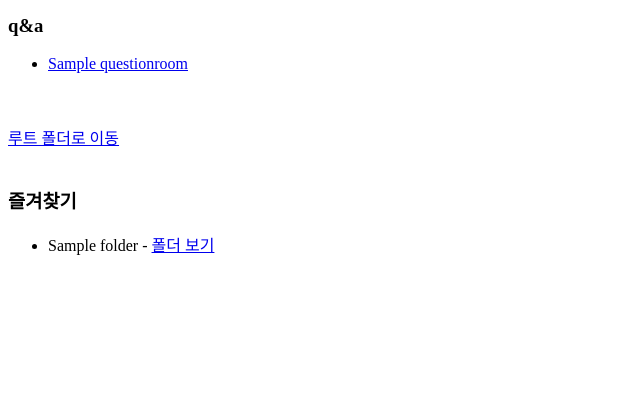
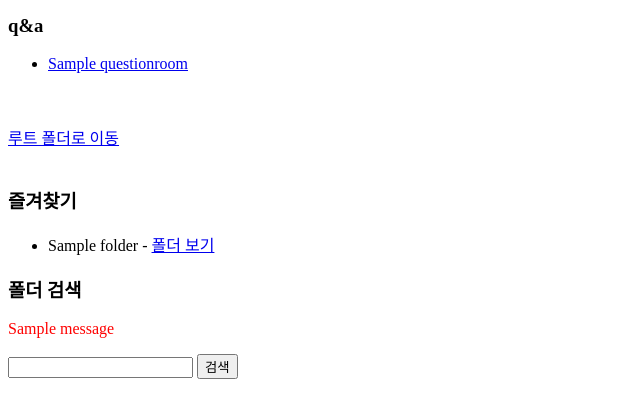
Before and after one commit to 2024-HERETHON/2024-Herethon-2, a Django app: page /folder/1/ in a window 1280 px wide. Shown: the part 282-700 px from the top of the page, without its empty margins (0-640 px from the left). Run offline with Django 5.2, Linux system fonts and the light colour scheme; a user stored in the database is signed in; tables that the repository leaves empty hold one stand-in row (values such as "Sample post"); one stand-in notice (Sample message) is shown.

Commit message:
Feat: 폴더 검색

```diff
--- a/StuckProject/quiz/templates/quiz/view_folder.html
+++ b/StuckProject/quiz/templates/quiz/view_folder.html
@@ -58,12 +58,36 @@
     {% endif %}
     <br><br>
 
+    <!-- 즐겨찾기 -->
     <h3>즐겨찾기</h3>
     <ul>
         {% for scrap in scraps %}
             <li>{{ scrap.folder.name }} - <a href="{% url 'quiz:folder-view' folder_id=scrap.folder.id %}">폴더 보기</a></li>
         {% endfor %}
     </ul>
+
+    <!-- 폴더 검색 -->
+     <h3>폴더 검색</h3>
+     {% if messages %}
+
+            {% for message in messages %}
+                <p style="color:red">{{ message }}</p>
+            {% endfor %}
+
+    {% endif %}
+     {% if folder %}
+        <form action="{% url 'quiz:search-folder' folder.id %}">
+            {% csrf_token %}
+            <input name="search_folder_name" type="text">
+            <button>검색</button>
+        </form>
+    {% else %}
+        <form action="{% url 'quiz:search-folder' 0 %}">
+            {% csrf_token %}
+            <input name="search_folder_name" type="text">
+            <button>검색</button>
+        </form>
+    {% endif %}
 
     <script>
         function drag(event) {
--- a/StuckProject/quiz/urls.py
+++ b/StuckProject/quiz/urls.py
@@ -12,6 +12,7 @@ urlpatterns = [
     path('folder/move/<int:folder_id>/to/<int:parent_id>/', move_folder, name='move-folder'),
     path('quiz/move/<int:current_folder_id>/<int:quiz_id>/to/<int:move_folder_id>/', move_quiz, name='move-quiz'),
     path('select-folder/<int:folder_id>/', select_folder, name='select-folder'),
+    path('search-folder/<int:folder_id>/', search_folder, name="search-folder"),
 
     # 퀴즈
     path('folder/<int:folder_id>/create-quiz/', create_question, name = 'create-quiz'),
--- a/StuckProject/quiz/views.py
+++ b/StuckProject/quiz/views.py
@@ -3,6 +3,7 @@ from django.contrib.auth.decorators import login_required
 from .models import *
 from accounts.models import *
 import os
+from django.contrib import messages
 
 # openai
 import openai
@@ -606,5 +607,13 @@ def delete_quiz(request, quiz_id):
 
 
 # 폴더 검색
-# def search_folder(request):
-#    folder_name =
+def search_folder(request, folder_id):
+    search_folder_name = request.GET.get('search_folder_name', '')
+
+    folder = Folder.objects.filter(name=search_folder_name).first()
+
+    if not folder:
+            messages.error(request, "폴더가 존재하지 않습니다.")
+            return redirect('quiz:folder-view', folder_id)
+    messages.success(request, "폴더가 성공적으로 검색되었습니다.")
+    return redirect('quiz:folder-view', folder.id)
```
